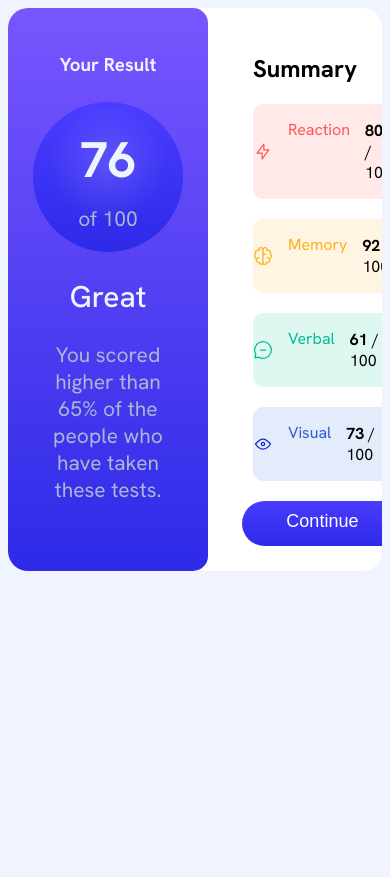
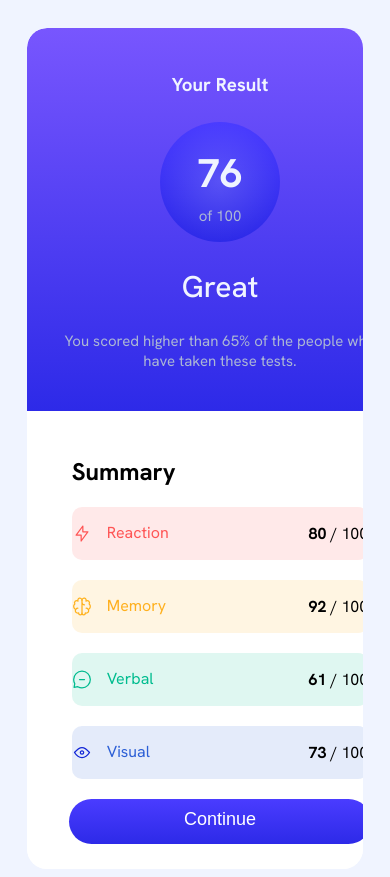
Before and after one commit to rehamabdelsamad795-del/Summary-Result, a plain HTML site: page index.html in a window 390 px wide. Before the commit the page ends 844 px from the top, so only its background shows below. Drawn offline with Linux system fonts and the light colour scheme.

Commit message:
style.css

```diff
--- a/style.css
+++ b/style.css
@@ -164,3 +164,39 @@ body{
     overflow: hidden;
     background-color: #FFFFFF;
 }
+@media (max-width: 600px) {
+
+    .container {
+        flex-direction: column;
+        width: 90%;
+        margin: auto;
+    }
+
+    .result-card {
+        border-radius: 20px 20px 0 0;
+        width: 100%;
+    }
+
+    .Summary-card {
+        border-radius: 0 0 20px 20px;
+        width: 100%;
+    }
+
+    body {
+        align-items: flex-start;
+        padding-top: 20px;
+    }
+
+    .score-circle {
+        width: 120px;
+        height: 120px;
+    }
+
+    .score h1 {
+        font-size: 40px;
+    }
+
+    .result-card p {
+        font-size: 15px;
+    }
+}
```
